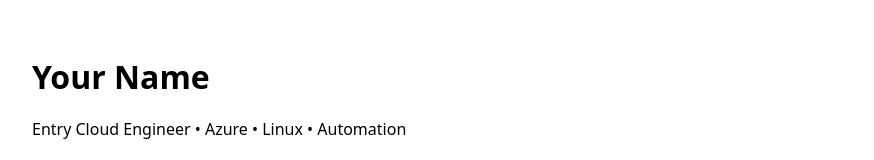
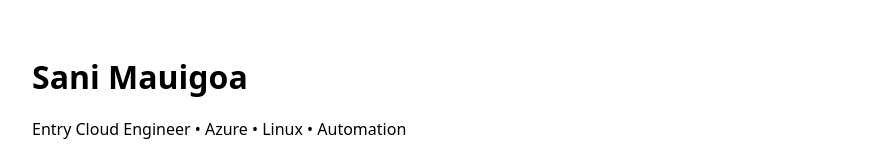
Before and after one commit to NATIVE117/cloud-resume, a plain HTML site: page site/index.html in a window 1280 px wide. Shown: the top 160 px of the page, without its empty margins (198-1072 px from the left). Drawn offline with Linux system fonts and the light colour scheme.

Commit message:
Update header with name 'Sani Mauigoa'

```diff
--- a/site/index.html
+++ b/site/index.html
@@ -8,7 +8,7 @@
 </head>
 <body>
   <main>
-    <h1>Your Name</h1>
+    <h1>Sani Mauigoa</h1>
     <p>Entry Cloud Engineer • Azure • Linux • Automation</p>
 
     <h2>About</h2>
```
